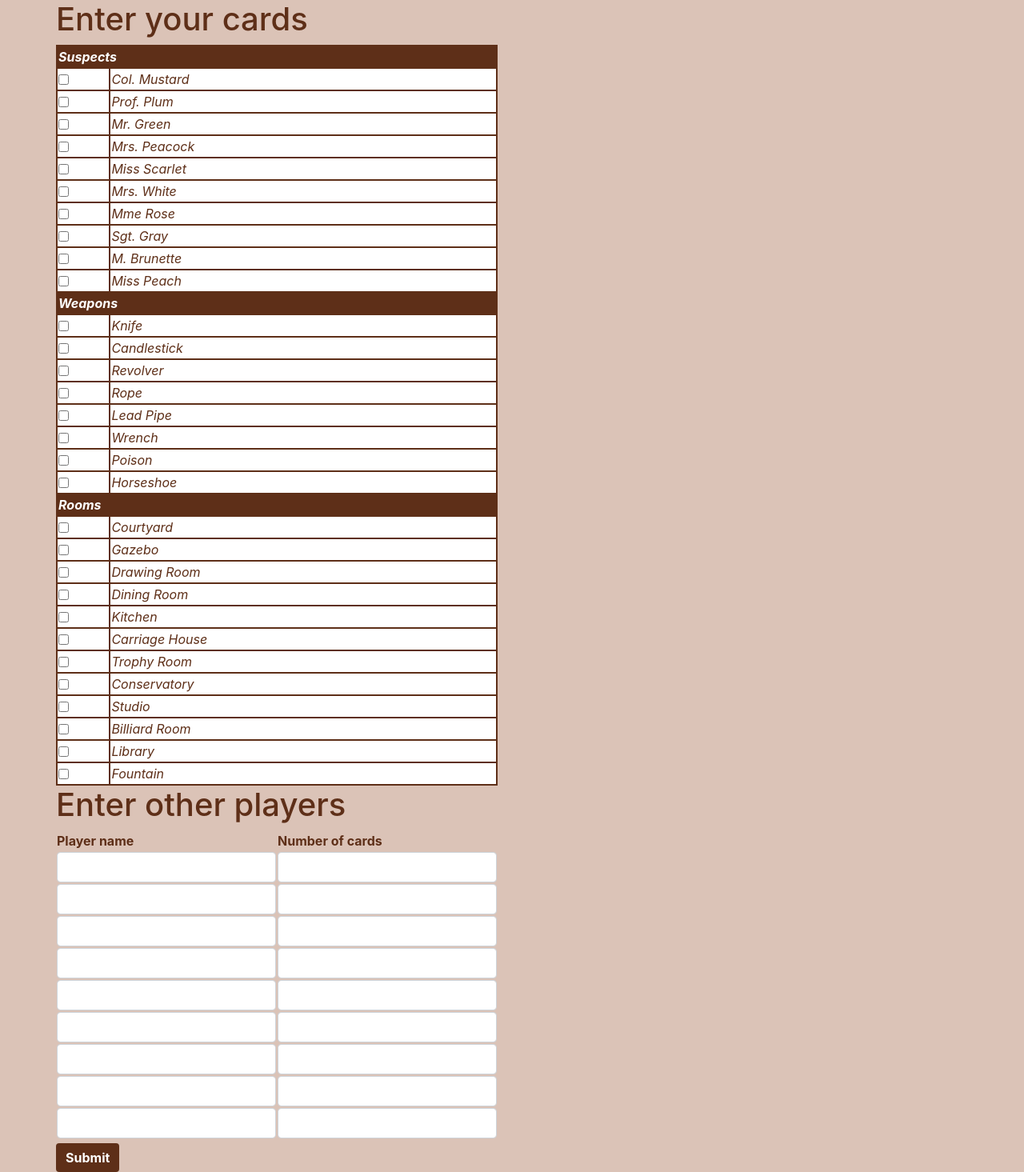
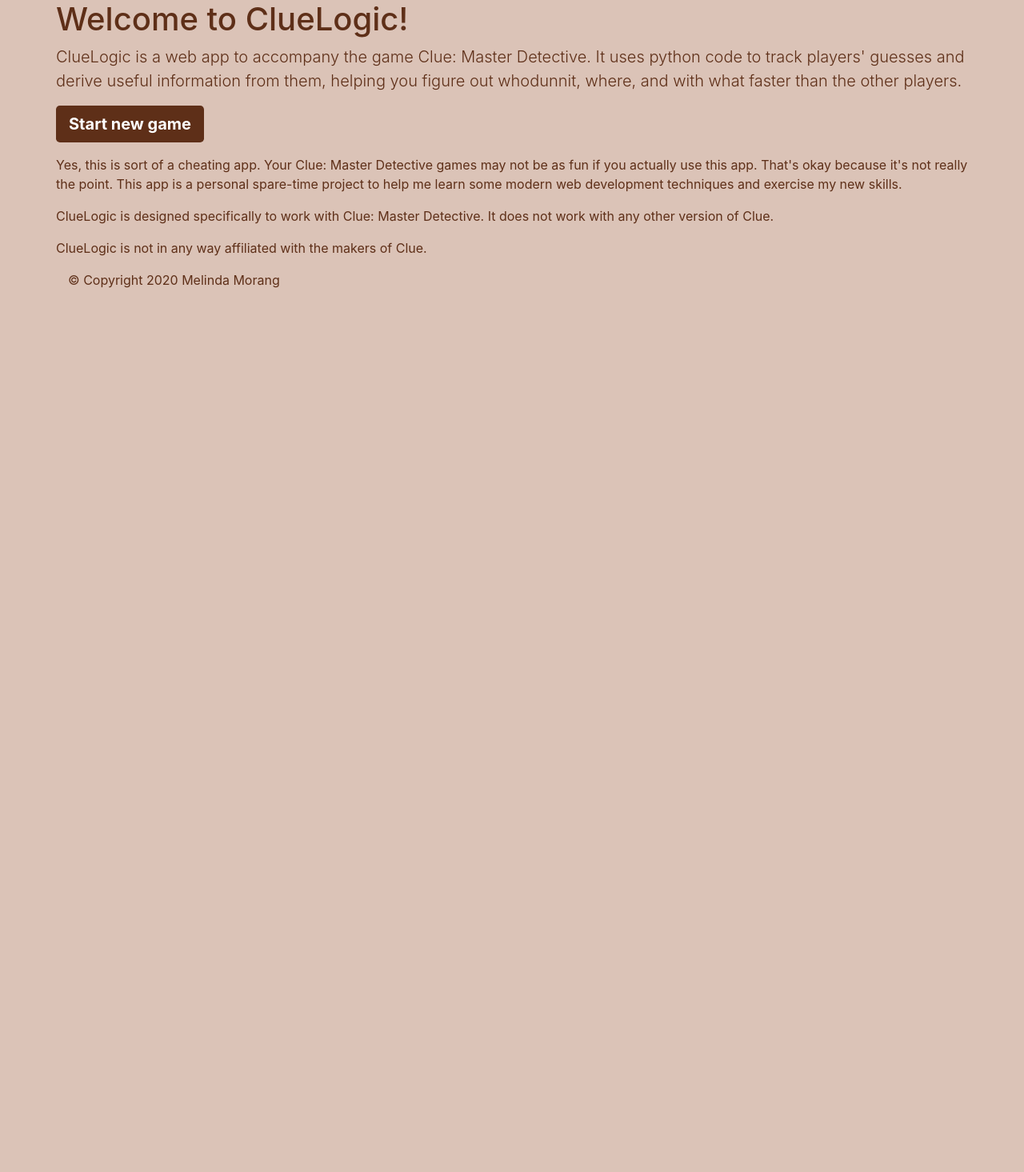
Before and after one commit to melindamorang/Clue_app_Flask, a Flask app: page / in a window 1280 px wide. Shown: the whole page at 80% size. After the commit the page ends 360 px from the top, so only its background shows below. Run offline with Flask 2, Linux system fonts and the light colour scheme; some libraries are stand-ins or nearby versions.

Commit message:
Add start page and attempt to use sessions
This still needs work

```diff
--- a/application.py
+++ b/application.py
@@ -1,30 +1,40 @@
-from flask import Flask, render_template, request
+from flask import Flask, render_template, request, session
+from flask_session import Session
 import clueLogic
 
 app = Flask(__name__)
 DEBUG = True
 app.config.from_object(__name__)
+app.config["SESSION_PERMANENT"] = False
+app.config["SESSION_TYPE"] = "filesystem"
+Session(app)
 
-game = clueLogic.game()
+
+@app.route('/')
+def index():
+    """Render the landing page."""
+    return render_template("index.html")
+
+@app.route('/startGame')
+def startGame():
+    """Initialize a new game."""
+    session["game"] = clueLogic.game()
+    return render_template(
+        "StartGame.html",
+        suspects=clueLogic.cards["suspects"],
+        weapons=clueLogic.cards["weapons"],
+        rooms=clueLogic.cards["rooms"]
+        )
 
 @app.route('/renderMyNotebook')
 def renderMyNotebook():
     """Render the detective notebook main game page."""
     return render_template(
         "myNotebook.html",
-        suspect_dict=game.detective_notebook["suspects"],
-        weapon_dict=game.detective_notebook["weapons"],
-        room_dict=game.detective_notebook["rooms"],
-        log=game.log
-        )
-
-@app.route('/')
-def index():
-    return render_template(
-        "index.html",
-        suspects=clueLogic.cards["suspects"],
-        weapons=clueLogic.cards["weapons"],
-        rooms=clueLogic.cards["rooms"]
+        suspect_dict=session["game"].detective_notebook["suspects"],
+        weapon_dict=session["game"].detective_notebook["weapons"],
+        room_dict=session["game"].detective_notebook["rooms"],
+        log=session["game"].log
         )
 
 @app.route('/enterCards', methods=["POST"])
@@ -43,19 +53,19 @@ def enterCards():
             other_players.append((player_name, num_cards,))
 
     # Set up the game
-    game.setup_game(my_suspects, my_weapons, my_rooms, other_players)
+    session["game"].setup_game(my_suspects, my_weapons, my_rooms, other_players)
 
     return renderMyNotebook()
 
 @app.route('/snoop')
 def snoop():
-    other_players = [player for player in game.players if player != "Me"]
+    other_players = [player for player in session["game"].players if player != "Me"]
     return render_template(
         "snoop.html",
         players=other_players,
-        suspects=[suspect for suspect in clueLogic.cards["suspects"] if suspect not in game.players["Me"].has],
-        weapons=[weapon for weapon in clueLogic.cards["weapons"] if weapon not in game.players["Me"].has],
-        rooms=[room for room in clueLogic.cards["rooms"] if room not in game.players["Me"].has]
+        suspects=[suspect for suspect in clueLogic.cards["suspects"] if suspect not in session["game"].players["Me"].has],
+        weapons=[weapon for weapon in clueLogic.cards["weapons"] if weapon not in session["game"].players["Me"].has],
+        rooms=[room for room in clueLogic.cards["rooms"] if room not in session["game"].players["Me"].has]
         )
 
 @app.route('/enterSnoop', methods=["POST"])
@@ -64,7 +74,7 @@ def enterSnoop():
     player = request.form.get("player")
     card = request.form.get("card")
     # Update player info
-    game.add_card(player, card)
+    session["game"].add_card(player, card)
     # Render notebook
     return renderMyNotebook()
 
@@ -75,9 +85,9 @@ def guess():
         suspects=clueLogic.cards["suspects"],
         weapons=clueLogic.cards["weapons"],
         rooms=clueLogic.cards["rooms"],
-        suspect_dict=game.detective_notebook["suspects"],
-        weapon_dict=game.detective_notebook["weapons"],
-        room_dict=game.detective_notebook["rooms"]
+        suspect_dict=session["game"].detective_notebook["suspects"],
+        weapon_dict=session["game"].detective_notebook["weapons"],
+        room_dict=session["game"].detective_notebook["rooms"]
         )
 
 @app.route('/enterGuess', methods=["POST"])
@@ -86,7 +96,7 @@ def enterGuess():
     guessed_suspect = request.form.get("guessed_suspect")
     guessed_weapon = request.form.get("guessed_weapon")
     guessed_room = request.form.get("guessed_room")
-    other_players = [player for player in game.players if player != "Me"]
+    other_players = [player for player in session["game"].players if player != "Me"]
     # Render page where you can enter disproval
     return render_template(
         "DisproveMyGuess.html",
@@ -106,7 +116,7 @@ def enterDisprove():
     disprover_weapon = request.form.get("disprover_weapon")
     disprover_room = request.form.get("disprover_room")
 
-    game.enter_disproval_of_my_guess(
+    session["game"].enter_disproval_of_my_guess(
         guessed_suspect, guessed_weapon, guessed_room,
         disprover_suspect, disprover_weapon, disprover_room
     )
@@ -116,7 +126,7 @@ def enterDisprove():
 
 @app.route('/otherPlayerGuess')
 def otherPlayerGuess():
-    other_players = [player for player in game.players if player != "Me"]
+    other_players = [player for player in session["game"].players if player != "Me"]
     return render_template(
         "OtherPlayerGuess.html",
         players=other_players,
@@ -134,7 +144,7 @@ def enterOtherPlayerGuess():
     guessed_room = request.form.get("guessed_room")
     disprovers = request.form.getlist("disprovers")
 
-    game.enter_other_players_guess(guesser, guessed_suspect, guessed_weapon, guessed_room, disprovers)
+    session["game"].enter_other_players_guess(guesser, guessed_suspect, guessed_weapon, guessed_room, disprovers)
 
     # Render notebook
     return renderMyNotebook()
--- a/templates/index.html
+++ b/templates/index.html
@@ -3,54 +3,27 @@
 {% block body %}
 
 <div class="col-md-12"></div>
-    <form action="{{ url_for('enterCards') }}" method="post">
 
-        <h1>Enter your cards</h1>
+    <h1>Welcome to ClueLogic!</h1>
 
-        <table class="DetectiveNotebookTable">
-            <tr class="CardTypeHeader">
-                <td colspan="2">Suspects</td>
-            </tr>
-            {% for suspect in suspects %}
-            <tr>
-                <td><input type="checkbox" class="form-check" value="{{ suspect }}" name="suspects"></td>
-                <td> {{ suspect }} </td>
-            </tr>
-            {% endfor %}
-            <tr class="CardTypeHeader">
-                <td colspan="2">Weapons</td>
-            </tr>
-            {% for weapon in weapons %}
-            <tr>
-                <td><input type="checkbox" class="form-check" value="{{ weapon }}" name="weapons"></td>
-                <td> {{ weapon }} </td>
-            </tr>
-            {% endfor %}
-            <tr class="CardTypeHeader">
-                <td colspan="2">Rooms</td>
-            </tr>
-            {% for room in rooms %}
-            <tr>
-                <td><input type="checkbox" class="form-check" value="{{ room }}" name="rooms"></td>
-                <td> {{ room }} </td>
-            </tr>
-            {% endfor %}
-        </table>
+    <p class="lead">ClueLogic is a web app to accompany the game Clue: Master Detective.
+        It uses python code to track players' guesses and derive useful information
+        from them, helping you figure out whodunnit, where, and with what faster
+        than the other players.
+    </p>
 
-        <h1>Enter other players</h1>
-        <table>
-            <tr>
-                <th>Player name</th>
-                <th>Number of cards</th>
-            </tr>
-            {% for i in range(2, 11) %}
-            <tr>
-                <td><input type="text" class="form-control" name="Player_{{ i }}"></td>
-                <td><input type="number" class="form-control" step="1" name="num_cards_{{ i }}"></td>
-            </tr>
-            {% endfor %}
-        </table>
-        {% include "submit.html" %}
-    </form>
+    <p><a href="{{ url_for('startGame') }}" class="btn btn-lg" role="button">Start new game</a></p>
+
+    <p>Yes, this is sort of a cheating app.  Your Clue: Master Detective games may
+        not be as fun if you actually use this app.  That's okay because it's not
+        really the point. This app is a personal spare-time project to help me
+        learn some modern web development techniques and exercise my new skills.
+    </p>
+
+    <p>ClueLogic is designed specifically to work with Clue: Master Detective.
+        It does not work with any other version of Clue.
+    </p>
+    <p>ClueLogic is not in any way affiliated with the makers of Clue.</p>
+
 </div>
 {% endblock %}
--- a/templates/layout.html
+++ b/templates/layout.html
@@ -13,4 +13,13 @@
             </div>
         </div>
     </body>
+    <footer>
+        <div class="container">
+            <div class="row">
+                <div class="col-md-12">
+                    &copy; Copyright 2020 Melinda Morang
+                </div>
+            </div>
+        </div>
+    </footer>
 </html>
```
Also changed, not shown: templates/StartGame.html (added, +56 -0 lines).
